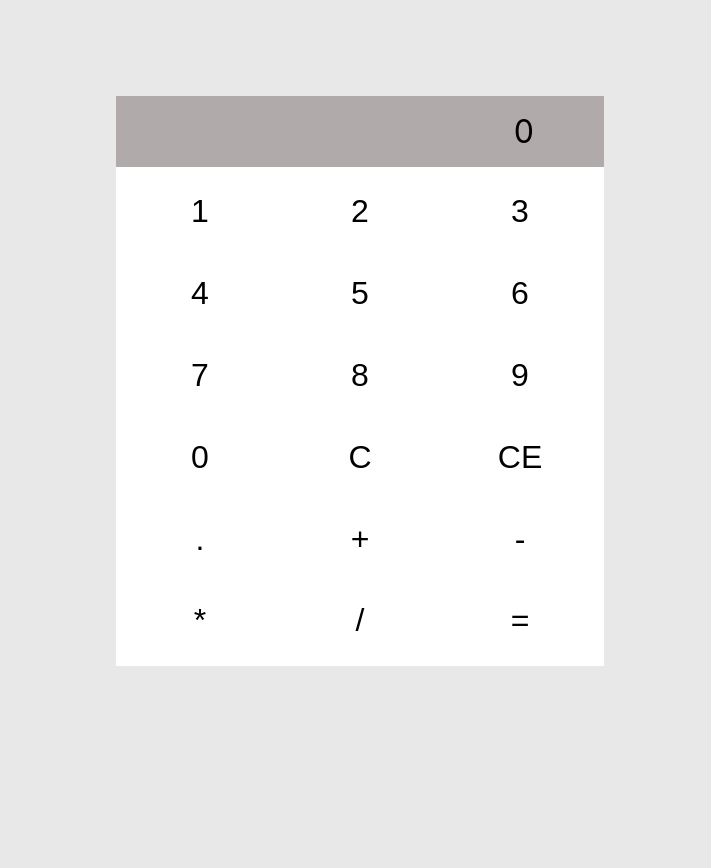
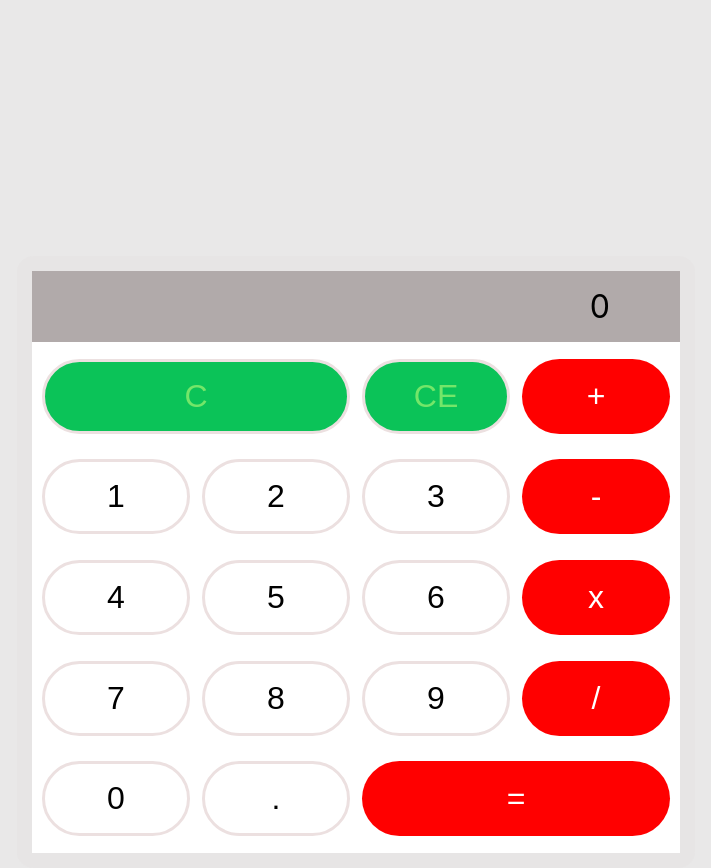
Before and after one commit to HuzefaUsama25/react-calculator, a React (Create React App) app: page / in a window 1280 px wide. Shown: the whole page, without its empty margins (284-995 px from the left). Before the commit the page ends 800 px from the top, so only its background shows below. Built offline with nearby package versions, Linux system fonts and the light colour scheme.

Commit message:
Removed Calculation Bugs

```diff
--- a/src/App.js
+++ b/src/App.js
@@ -3,7 +3,7 @@ import { useState } from "react"
 
 function App() {
 
-  const [display, setdisplay] = useState(0);
+  const [display, setdisplay] = useState("");
 
 
   function parse(str) {
@@ -15,11 +15,11 @@ function App() {
   }
 
   function setEqual() {
-    setdisplay(Math.round(parse(display)));
+    setdisplay(Math.round(parse(display),1));
   }
 
   function clearDisplay() {
-    setdisplay("0")
+    setdisplay("")
   }
 
   function backspace() {
@@ -37,26 +37,24 @@ function App() {
           <button onClick={() => btnTapped(1)}>1</button>
           <button onClick={() => btnTapped(2)}>2</button>
           <button onClick={() => btnTapped(3)}>3</button>
+          <button className="addition operator" onClick={() => btnTapped("+")}>+</button>
           <button onClick={() => btnTapped(4)}>4</button>
           <button onClick={() => btnTapped(5)}>5</button>
           <button onClick={() => btnTapped(6)}>6</button>
+          <button className="subtraction operator" onClick={() => btnTapped("-")}>-</button>
           <button onClick={() => btnTapped(7)}>7</button>
           <button onClick={() => btnTapped(8)}>8</button>
           <button onClick={() => btnTapped(9)}>9</button>
+          <button className="multiplication operator" onClick={() => btnTapped("*")}>x</button>
+          <button onClick={() => btnTapped(0)}>0</button>
+          <button className="clearC" onClick={() => clearDisplay()}>C</button>
+          <button className="clearCE" onClick={() => backspace()}>CE</button>
 
-          <button onClick={() => btnTapped(0)}>0</button>
 
-          <button onClick={() => clearDisplay()}>C</button>
-          <button onClick={() => backspace()}>CE</button>
+          <button className="division operator" onClick={() => btnTapped("/")}>/</button>
           <button onClick={() => btnTapped(".")}>.</button>
 
-
-          <button onClick={() => btnTapped("+")}>+</button>
-          <button onClick={() => btnTapped("-")}>-</button>
-          <button onClick={() => btnTapped("*")}>*</button>
-          <button onClick={() => btnTapped("/")}>/</button>
-
-          <button onClick={() => setEqual()}>=</button>
+          <button className="equal operator" onClick={() => setEqual()}>=</button>
 
         </div>
       </div>
--- a/src/index.css
+++ b/src/index.css
@@ -14,40 +14,16 @@ body {
 
 }
 
-/*
-.display {
-  background-color: rgba(180, 166, 166, 0.616);
-  padding: 0.3em;
-  text-decoration: none;
-  margin: 0.5em;
-  font-size: 3em;
-  text-align: end;
-}
-
-button {
-  background-color: rgb(255, 255, 255);
-  border-radius: 3em;
-  padding: 1em;
-  border: none;
-  color: black;
-  font-size: 2em;
-  margin: 5px
-}
-
-button:hover {
-  background-color: red;
-  color: white;
-}
-*/
-
 .App {
-  display: inline-block;
+  display: flex;
+  justify-content: center;
+  margin-top: 20%;
 }
 
 .calculator {
   display: grid;
-  margin-top: 20%;
-  width: 30em;
+  border: 15px solid #e2dede44;
+  border-radius: 1em;
 }
 
 .display {
@@ -62,17 +38,17 @@ button:hover {
 
 .keypad {
   display: grid;
-  grid-template-columns: 10em 10em 10em;
+  grid-template-columns: 10em 10em 10em 10em;
   background-color: white;
   padding: 0.25em;
 }
 
 
 button {
-  margin: 0.2em;
+  margin: 0.4em 0.2em;
   appearance: none;
   text-decoration: none;
-  border: none;
+  border: 0.2rem solid rgb(236, 224, 224);
   background-color: white;
   text-align: center;
   padding: 0.5em;
@@ -83,4 +59,68 @@ button {
 
 button:hover {
   background-color: red;
+  color: white;
+  border: red
 }
+
+
+.operator {
+  color: white;
+  background-color: red;
+  border: cadetblue;
+}
+
+
+.equal {
+
+  grid-row-start: 5;
+  grid-column-start: 3;
+  grid-column-end: 5;
+}
+
+.clearC {
+  background-color: rgb(11, 195, 88);
+  color: rgb(116, 230, 105);
+  grid-row-start: 1;
+  grid-column-start: 1;
+  grid-column-end: 3;
+}
+
+.division {
+
+  grid-row-start: 4;
+  grid-column-start: 4;
+  grid-column-end: 5;
+
+}
+
+.addition {
+
+
+  grid-row-start: 1;
+  grid-column-start: 4;
+  grid-column-end: 5;
+}
+
+.subtraction {
+
+  grid-row-start: 2;
+  grid-column-start: 4;
+  grid-column-end: 5;
+
+}
+
+.multiplication {
+  grid-row-start: 3;
+  grid-column-start: 4;
+  grid-column-end: 5;
+}
+
+.clearCE {
+  background-color: rgb(11, 195, 88);
+  color: rgb(116, 230, 105);
+
+  grid-row-start: 1;
+  grid-column-start: 3;
+  grid-column-end: 4;
+}
```
